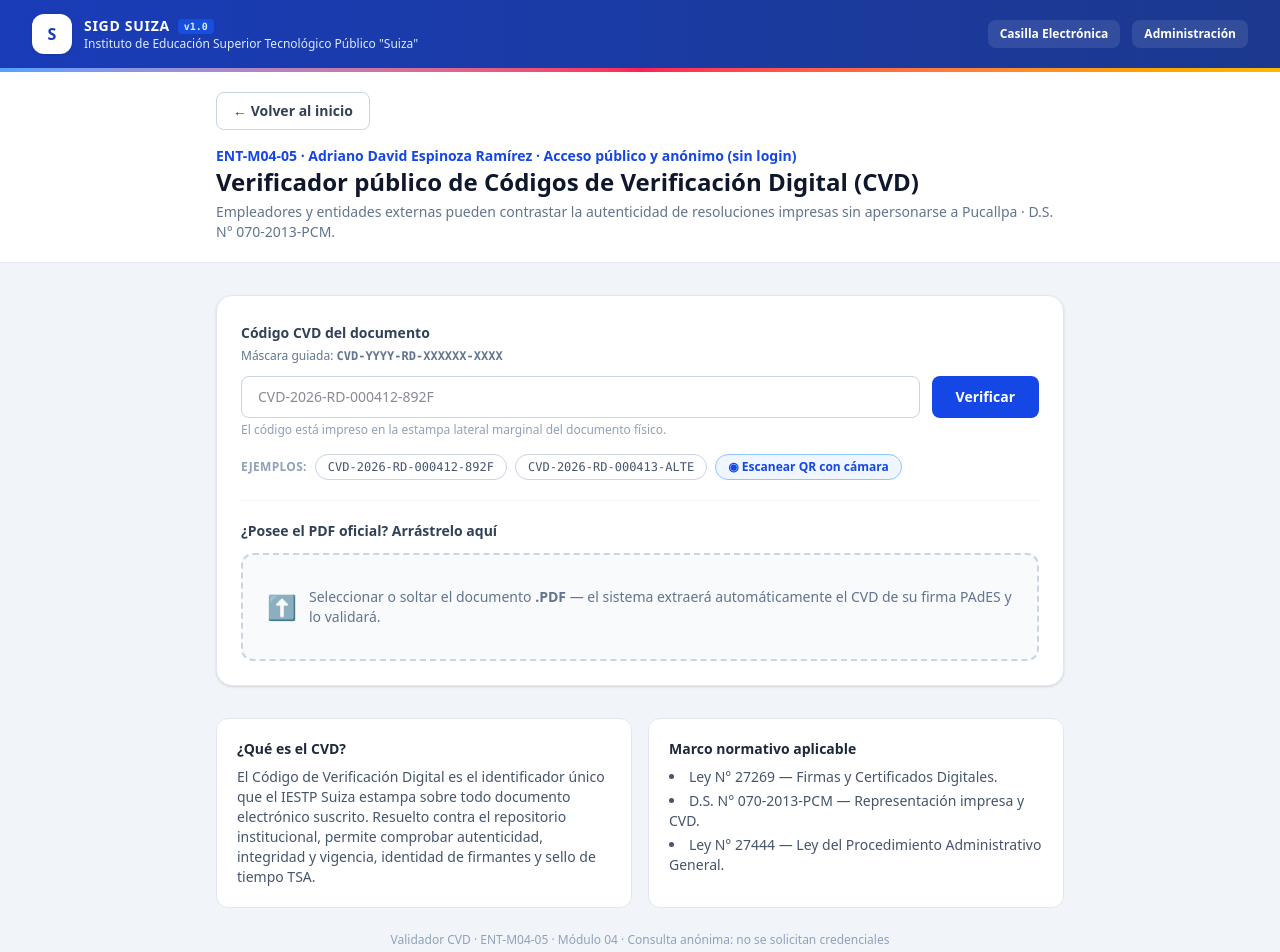
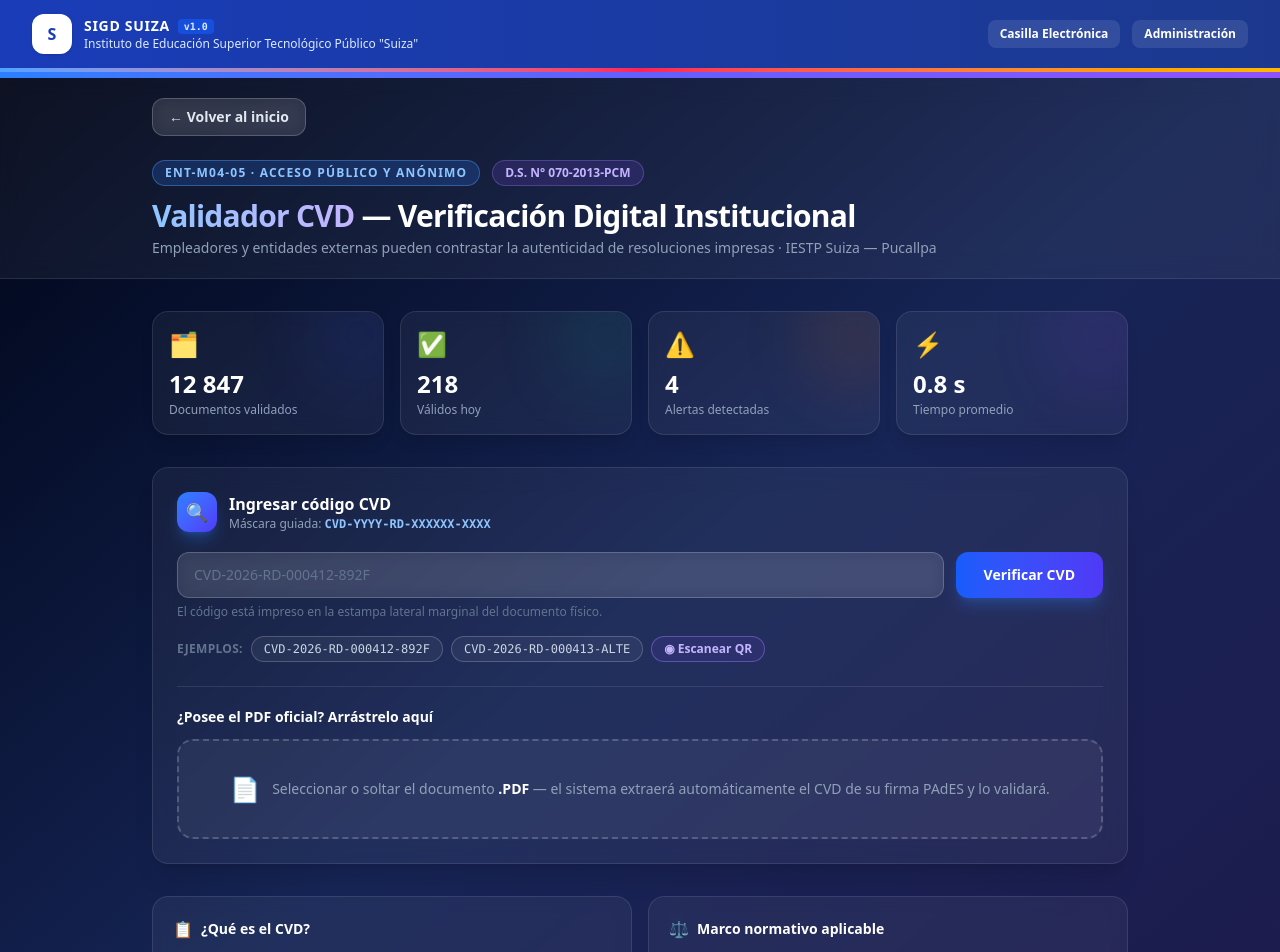
Before and after one commit to rhtf-92/SIGD, a React (Vite) app in the folder frontend/: page /validador-cvd in a window 1280 px wide. Shown: the top 952 px of the page. Built offline with nearby package versions, Linux system fonts and the light colour scheme; no server answers.

Commit message:
feat(validador-cvd+reportes): finalizada interfaz y logica del modulo - maquillado glassmorphism/neon completo en ValidadorCVD y DashboardEjecutivo con KPIs superiores, tarjetas con sombras suaves, gradientes premium y estilo consistente con prototipo SIGD

```diff
--- a/frontend/src/pages/validador/ValidadorPublicoCvdPage.tsx
+++ b/frontend/src/pages/validador/ValidadorPublicoCvdPage.tsx
@@ -3,6 +3,7 @@
  * Portal 100% público y anónimo (/validador-cvd): sin login, sin JWT.
  * Máscara guiada CVD-YYYY-RD-XXXXXX-XXXX, escaneo QR con cámara web,
  * carga de PDF y dictamen formal CvdIntegrityReport (D.S. N° 070-2013-PCM).
+ * Maquillado: glassmorphism / neón — consistente con el prototipo SIGD.
  */
 import { useEffect, useRef, useState } from "react";
 import { Link } from "react-router-dom";
@@ -21,6 +22,14 @@ import {
 } from "../../utils/cvdValidator";
 
 const PATRON_CVD = /CVD-\d{2,4}-[A-Z]{2,6}-\d{4,6}-[A-F0-9]{4}/;
+
+/* ─── KPIs estáticos del validador ─── */
+const KPI_DATA = [
+  { label: "Documentos validados", valor: "12 847", icono: "🗂️", color: "from-blue-600 to-indigo-700" },
+  { label: "Válidos hoy", valor: "218", icono: "✅", color: "from-emerald-500 to-teal-600" },
+  { label: "Alertas detectadas", valor: "4", icono: "⚠️", color: "from-amber-500 to-orange-600" },
+  { label: "Tiempo promedio", valor: "0.8 s", icono: "⚡", color: "from-violet-500 to-purple-700" },
+];
 
 export default function ValidadorPublicoCvdPage() {
   const [codigo, setCodigo] = useState("");
@@ -92,7 +101,6 @@ export default function ValidadorPublicoCvdPage() {
       });
       streamRef.current = stream;
       setCamaraActiva(true);
-      // Espera al siguiente tick para que el <video> exista en el DOM
       requestAnimationFrame(() => {
         const video = videoRef.current;
         if (video) {
@@ -145,37 +153,75 @@ export default function ValidadorPublicoCvdPage() {
   };
 
   return (
-    <main className="min-h-screen bg-slate-100 text-slate-900">
-      <header className="border-b border-slate-200 bg-white">
-        <div className="mx-auto max-w-4xl px-6 py-5">
+    <main className="min-h-screen bg-gradient-to-br from-slate-950 via-blue-950 to-indigo-950 text-slate-100">
+
+      {/* ── Barra de acento institucional ── */}
+      <div className="h-1.5 w-full bg-gradient-to-r from-blue-500 via-indigo-500 to-violet-500" />
+
+      {/* ── Header glassmorphism ── */}
+      <header className="border-b border-white/10 bg-white/5 backdrop-blur-md">
+        <div className="mx-auto max-w-5xl px-6 py-5">
           <Link
             to="/"
-            className="mb-4 inline-flex items-center gap-2 rounded-lg border border-slate-300 bg-white px-4 py-2 text-sm font-semibold text-slate-700 transition hover:bg-slate-100"
+            className="mb-4 inline-flex items-center gap-2 rounded-xl border border-white/20 bg-white/10 px-4 py-2 text-sm font-semibold text-slate-200 backdrop-blur-sm transition hover:bg-white/20 hover:text-white"
           >
             ← Volver al inicio
           </Link>
-          <p className="text-sm font-bold text-blue-700">
-            ENT-M04-05 · Adriano David Espinoza Ramírez · Acceso público y anónimo (sin login)
-          </p>
-          <h1 className="text-2xl font-bold">
-            Verificador público de Códigos de Verificación Digital (CVD)
+          <div className="mt-2 flex flex-wrap items-center gap-3">
+            <span className="rounded-full border border-blue-400/40 bg-blue-500/20 px-3 py-1 text-xs font-bold uppercase tracking-widest text-blue-300">
+              ENT-M04-05 · Acceso público y anónimo
+            </span>
+            <span className="rounded-full border border-violet-400/30 bg-violet-500/15 px-3 py-1 text-xs font-semibold text-violet-300">
+              D.S. N° 070-2013-PCM
+            </span>
+          </div>
+          <h1 className="mt-3 text-2xl font-extrabold tracking-tight text-white sm:text-3xl">
+            <span className="bg-gradient-to-r from-blue-300 to-violet-300 bg-clip-text text-transparent">
+              Validador CVD
+            </span>{" "}
+            — Verificación Digital Institucional
           </h1>
-          <p className="mt-1 text-sm text-slate-500">
-            Empleadores y entidades externas pueden contrastar la autenticidad de resoluciones
-            impresas sin apersonarse a Pucallpa · D.S. N° 070-2013-PCM.
+          <p className="mt-1 text-sm text-slate-400">
+            Empleadores y entidades externas pueden contrastar la autenticidad de
+            resoluciones impresas · IESTP Suiza — Pucallpa
           </p>
         </div>
       </header>
 
-      <section className="mx-auto max-w-4xl px-6 py-8">
-        <div className="rounded-2xl border border-slate-200 bg-white p-6 shadow-sm">
-          <label htmlFor="codigo-cvd" className="text-sm font-bold text-slate-700">
-            Código CVD del documento
-          </label>
-          <p className="mt-1 text-xs text-slate-500">
-            Máscara guiada: <code className="font-mono font-bold">{CVD_INPUT_MASK_HINT}</code>
-          </p>
-          <div className="mt-3 flex flex-col gap-3 sm:flex-row">
+      <div className="mx-auto max-w-5xl space-y-8 px-6 py-8">
+
+        {/* ── KPIs superiores ── */}
+        <section aria-label="Indicadores del validador CVD" className="grid grid-cols-2 gap-4 lg:grid-cols-4">
+          {KPI_DATA.map((kpi) => (
+            <article
+              key={kpi.label}
+              className="relative overflow-hidden rounded-2xl border border-white/10 bg-white/5 p-4 shadow-lg backdrop-blur-sm transition hover:bg-white/10"
+            >
+              {/* fondo neón sutil */}
+              <div className={`absolute -right-4 -top-4 h-20 w-20 rounded-full bg-gradient-to-br ${kpi.color} opacity-20 blur-2xl`} />
+              <span className="text-2xl" aria-hidden="true">{kpi.icono}</span>
+              <p className="mt-2 text-2xl font-extrabold text-white">{kpi.valor}</p>
+              <p className="mt-0.5 text-xs font-medium text-slate-400">{kpi.label}</p>
+            </article>
+          ))}
+        </section>
+
+        {/* ── Panel principal de verificación ── */}
+        <section className="rounded-2xl border border-white/10 bg-white/5 p-6 shadow-xl backdrop-blur-md">
+          <div className="mb-5 flex items-center gap-3">
+            <span className="flex h-10 w-10 items-center justify-center rounded-xl bg-gradient-to-br from-blue-500 to-indigo-600 text-lg shadow-lg shadow-blue-500/30">
+              🔍
+            </span>
+            <div>
+              <h2 className="text-base font-bold text-white">Ingresar código CVD</h2>
+              <p className="text-xs text-slate-400">
+                Máscara guiada:{" "}
+                <code className="font-mono font-bold text-blue-300">{CVD_INPUT_MASK_HINT}</code>
+              </p>
+            </div>
+          </div>
+
+          <div className="flex flex-col gap-3 sm:flex-row">
             <input
               id="codigo-cvd"
               type="text"
@@ -191,27 +237,35 @@ export default function ValidadorPublicoCvdPage() {
               spellCheck={false}
               autoComplete="off"
               maxLength={26}
+              aria-label="Código CVD del documento"
               aria-describedby="ayuda-cvd"
               aria-invalid={mensaje ? true : undefined}
-              className="min-w-0 flex-1 rounded-lg border border-slate-300 px-4 py-2.5 font-mono text-sm uppercase placeholder:font-sans placeholder:normal-case focus:border-blue-500 focus:ring-2 focus:ring-blue-200 focus:outline-none"
+              className="min-w-0 flex-1 rounded-xl border border-white/20 bg-white/10 px-4 py-3 font-mono text-sm uppercase text-white placeholder:font-sans placeholder:normal-case placeholder:text-slate-500 backdrop-blur-sm transition focus:border-blue-400 focus:ring-2 focus:ring-blue-400/30 focus:outline-none"
             />
             <button
               type="button"
+              id="btn-verificar-cvd"
               onClick={() => verificarCodigo()}
               disabled={isValidando}
-              className="rounded-lg bg-blue-700 px-6 py-2.5 text-sm font-semibold text-white transition hover:bg-blue-800 focus-visible:ring-2 focus-visible:ring-blue-500 focus-visible:outline-none disabled:cursor-not-allowed disabled:opacity-40"
+              className="rounded-xl bg-gradient-to-r from-blue-600 to-indigo-600 px-7 py-3 text-sm font-bold text-white shadow-lg shadow-blue-500/25 transition hover:from-blue-500 hover:to-indigo-500 focus-visible:ring-2 focus-visible:ring-blue-400 focus-visible:outline-none disabled:cursor-not-allowed disabled:opacity-40"
             >
-              {isValidando ? "Verificando..." : "Verificar"}
+              {isValidando ? (
+                <span className="flex items-center gap-2">
+                  <span className="h-4 w-4 animate-spin rounded-full border-2 border-white border-t-transparent" />
+                  Verificando…
+                </span>
+              ) : (
+                "Verificar CVD"
+              )}
             </button>
           </div>
-          <p id="ayuda-cvd" className="mt-1 text-xs text-slate-400">
+          <p id="ayuda-cvd" className="mt-1.5 text-xs text-slate-500">
             El código está impreso en la estampa lateral marginal del documento físico.
           </p>
 
+          {/* ejemplos y cámara */}
           <div className="mt-4 flex flex-wrap items-center gap-2">
-            <span className="text-xs font-bold uppercase tracking-wide text-slate-400">
-              Ejemplos:
-            </span>
+            <span className="text-xs font-bold uppercase tracking-wide text-slate-500">Ejemplos:</span>
             {[CVD_VALIDO, CVD_ALTERADO].map((ejemplo) => (
               <button
                 key={ejemplo}
@@ -220,42 +274,45 @@ export default function ValidadorPublicoCvdPage() {
                   setCodigo(ejemplo);
                   verificarCodigo(ejemplo);
                 }}
-                className="rounded-full border border-slate-300 px-3 py-1 font-mono text-xs text-slate-600 transition hover:border-blue-400 hover:bg-blue-50 hover:text-blue-700"
+                className="rounded-full border border-white/20 bg-white/5 px-3 py-1 font-mono text-xs text-slate-300 transition hover:border-blue-400/50 hover:bg-blue-500/10 hover:text-blue-300"
               >
                 {ejemplo}
               </button>
             ))}
             <button
               type="button"
+              id="btn-camara-qr"
               onClick={camaraActiva ? detenerCamara : iniciarCamara}
-              className="rounded-full border border-blue-300 bg-blue-50 px-3 py-1 text-xs font-bold text-blue-700 transition hover:bg-blue-100"
+              className="rounded-full border border-violet-400/40 bg-violet-500/10 px-3 py-1 text-xs font-bold text-violet-300 transition hover:bg-violet-500/20 hover:text-violet-200"
             >
-              {camaraActiva ? "■ Detener cámara" : "◉ Escanear QR con cámara"}
+              {camaraActiva ? "■ Detener cámara" : "◉ Escanear QR"}
             </button>
           </div>
 
+          {/* vista de cámara */}
           {camaraActiva && (
-            <div className="mt-4 rounded-xl border border-blue-200 bg-slate-950 p-3">
+            <div className="mt-4 overflow-hidden rounded-2xl border border-violet-500/30 bg-black/50 p-3 shadow-lg shadow-violet-500/10">
               <video
                 ref={videoRef}
                 muted
                 playsInline
-                className="h-56 w-full rounded-lg object-cover"
+                className="h-56 w-full rounded-xl object-cover"
                 aria-label="Vista previa de la cámara para escanear el QR del documento"
               />
-              <p className="mt-2 text-center text-xs text-slate-300">
+              <p className="mt-2 text-center text-xs text-slate-400">
                 Apunte la cámara al código QR del documento impreso…
               </p>
             </div>
           )}
           {camaraError && (
-            <p role="status" className="mt-3 rounded-lg border border-amber-200 bg-amber-50 p-3 text-sm text-amber-800">
+            <p role="status" className="mt-3 rounded-xl border border-amber-400/30 bg-amber-500/10 p-3 text-sm text-amber-300">
               {camaraError}
             </p>
           )}
 
-          <div className="mt-5 border-t border-slate-100 pt-5">
-            <p className="text-sm font-bold text-slate-700">¿Posee el PDF oficial? Arrástrelo aquí</p>
+          {/* carga PDF */}
+          <div className="mt-6 border-t border-white/10 pt-5">
+            <p className="text-sm font-bold text-white">¿Posee el PDF oficial? Arrástrelo aquí</p>
             <label
               role="button"
               tabIndex={0}
@@ -265,12 +322,12 @@ export default function ValidadorPublicoCvdPage() {
                   entradaArchivoRef.current?.click();
                 }
               }}
-              className="mt-3 flex cursor-pointer items-center justify-center gap-3 rounded-xl border-2 border-dashed border-slate-300 bg-slate-50 px-6 py-8 text-sm text-slate-500 transition hover:border-blue-400 hover:bg-blue-50"
+              className="mt-3 flex cursor-pointer items-center justify-center gap-3 rounded-2xl border-2 border-dashed border-white/20 bg-white/5 px-6 py-8 text-sm text-slate-400 transition hover:border-blue-400/50 hover:bg-blue-500/5 hover:text-slate-200"
             >
-              <span aria-hidden="true" className="text-2xl">⬆</span>
+              <span aria-hidden="true" className="text-2xl">📄</span>
               <span>
-                Seleccionar o soltar el documento <b>.PDF</b> — el sistema extraerá automáticamente
-                el CVD de su firma PAdES y lo validará.
+                Seleccionar o soltar el documento <b className="text-white">.PDF</b> — el sistema
+                extraerá automáticamente el CVD de su firma PAdES y lo validará.
               </span>
               <input
                 ref={entradaArchivoRef}
@@ -286,58 +343,67 @@ export default function ValidadorPublicoCvdPage() {
             </label>
           </div>
 
+          {/* mensajes */}
           {mensaje && (
-            <p role="status" className="mt-4 rounded-lg border border-blue-200 bg-blue-50 p-3 text-sm text-blue-800">
+            <p role="status" className="mt-4 rounded-xl border border-blue-400/30 bg-blue-500/10 p-3 text-sm text-blue-300">
               {mensaje}
             </p>
           )}
 
-          {isValidando && (
-            <div role="status" className="mt-5 flex items-center gap-3 rounded-lg border border-slate-200 bg-slate-50 p-4 text-sm text-slate-600">
-              <span className="h-4 w-4 animate-spin rounded-full border-2 border-blue-700 border-t-transparent" />
-              Consultando validador institucional…
+          {error && (
+            <div role="alert" className="mt-5 rounded-xl border border-red-400/30 bg-red-500/10 p-4 text-sm text-red-300">
+              <p className="font-bold">{error.titulo}</p>
+              <p className="mt-1 opacity-80">{error.detalle}</p>
+              <p className="mt-2 text-xs opacity-50">Referencia: HTTP {error.codigoEstado}</p>
             </div>
           )}
+        </section>
 
-          {error && (
-            <div role="alert" className="mt-5 rounded-lg border border-red-200 bg-red-50 p-4 text-sm text-red-800">
-              <p className="font-bold">{error.titulo}</p>
-              <p className="mt-1">{error.detalle}</p>
-              <p className="mt-2 text-xs opacity-70">Referencia interna: HTTP {error.codigoEstado}</p>
-            </div>
-          )}
+        {/* ── Resultado de verificación ── */}
+        {resultado && !isValidando && (
+          <section className="animate-fade-in">
+            <CvdIntegrityReport resultado={resultado} />
+          </section>
+        )}
 
-          {resultado && !isValidando && (
-            <div className="mt-5">
-              <CvdIntegrityReport resultado={resultado} />
-            </div>
-          )}
-        </div>
-
-        <div className="mt-8 grid gap-4 md:grid-cols-2">
-          <div className="rounded-xl border border-slate-200 bg-white p-5">
-            <h2 className="text-sm font-bold text-slate-800">¿Qué es el CVD?</h2>
-            <p className="mt-2 text-sm leading-5 text-slate-600">
-              El Código de Verificación Digital es el identificador único que el IESTP Suiza estampa
-              sobre todo documento electrónico suscrito. Resuelto contra el repositorio
+        {/* ── Información normativa ── */}
+        <div className="grid gap-4 md:grid-cols-2">
+          <div className="rounded-2xl border border-white/10 bg-white/5 p-5 backdrop-blur-sm">
+            <h2 className="flex items-center gap-2 text-sm font-bold text-white">
+              <span className="text-base">📋</span> ¿Qué es el CVD?
+            </h2>
+            <p className="mt-2 text-sm leading-6 text-slate-400">
+              El Código de Verificación Digital es el identificador único que el IESTP Suiza
+              estampa sobre todo documento electrónico suscrito. Resuelto contra el repositorio
               institucional, permite comprobar autenticidad, integridad y vigencia, identidad de
               firmantes y sello de tiempo TSA.
             </p>
           </div>
-          <div className="rounded-xl border border-slate-200 bg-white p-5">
-            <h2 className="text-sm font-bold text-slate-800">Marco normativo aplicable</h2>
-            <ul className="mt-2 list-inside list-disc space-y-1 text-sm leading-5 text-slate-600">
-              <li>Ley N° 27269 — Firmas y Certificados Digitales.</li>
-              <li>D.S. N° 070-2013-PCM — Representación impresa y CVD.</li>
-              <li>Ley N° 27444 — Ley del Procedimiento Administrativo General.</li>
+          <div className="rounded-2xl border border-white/10 bg-white/5 p-5 backdrop-blur-sm">
+            <h2 className="flex items-center gap-2 text-sm font-bold text-white">
+              <span className="text-base">⚖️</span> Marco normativo aplicable
+            </h2>
+            <ul className="mt-2 space-y-2 text-sm text-slate-400">
+              <li className="flex items-center gap-2">
+                <span className="h-1.5 w-1.5 rounded-full bg-blue-400 shrink-0" />
+                Ley N° 27269 — Firmas y Certificados Digitales.
+              </li>
+              <li className="flex items-center gap-2">
+                <span className="h-1.5 w-1.5 rounded-full bg-indigo-400 shrink-0" />
+                D.S. N° 070-2013-PCM — Representación impresa y CVD.
+              </li>
+              <li className="flex items-center gap-2">
+                <span className="h-1.5 w-1.5 rounded-full bg-violet-400 shrink-0" />
+                Ley N° 27444 — Ley del Procedimiento Administrativo General.
+              </li>
             </ul>
           </div>
         </div>
 
-        <p className="mt-6 text-center text-xs text-slate-400">
+        <p className="text-center text-xs text-slate-600">
           Validador CVD · ENT-M04-05 · Módulo 04 · Consulta anónima: no se solicitan credenciales
         </p>
-      </section>
+      </div>
     </main>
   );
 }
```
Also changed, not shown: frontend/src/pages/reportes/DashboardEjecutivoPage.tsx (+189 -68 lines).
